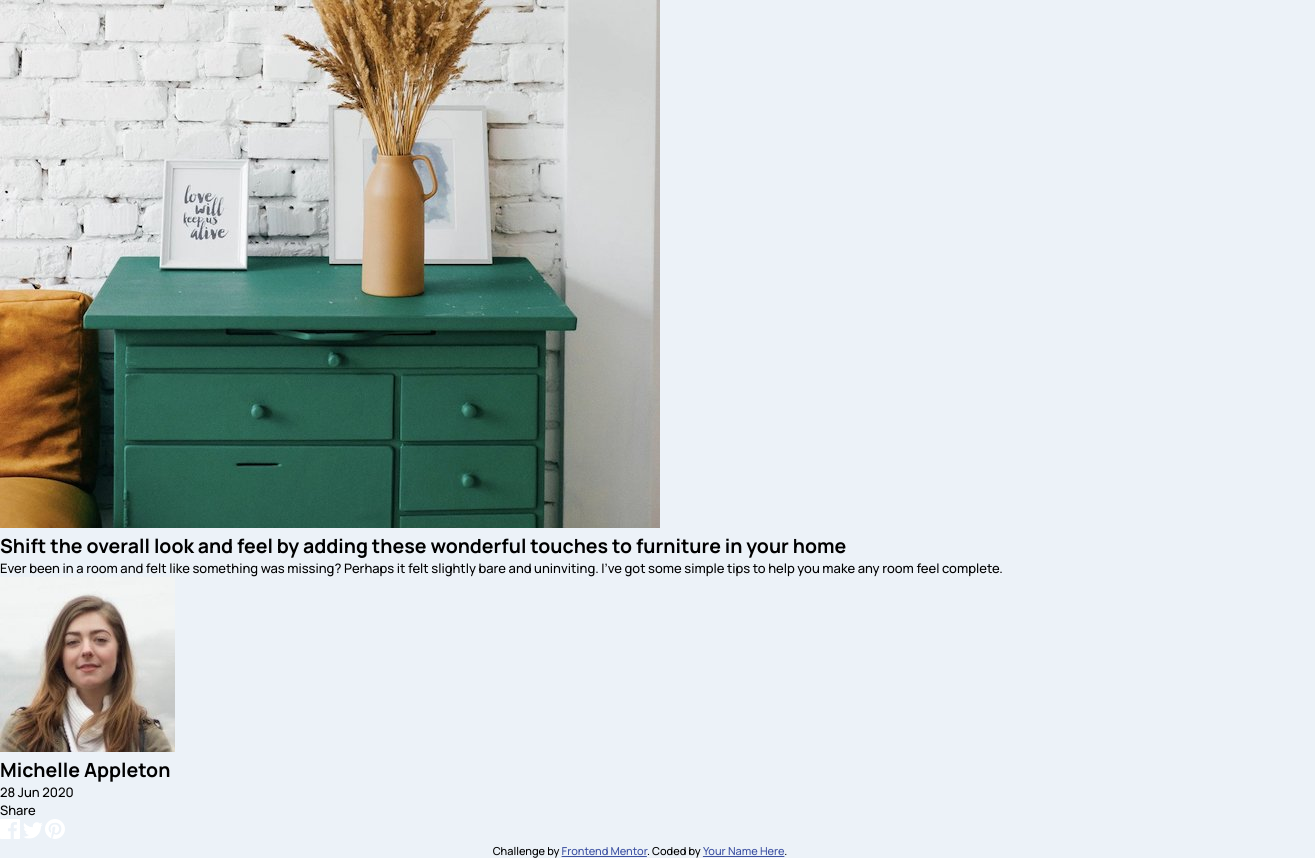
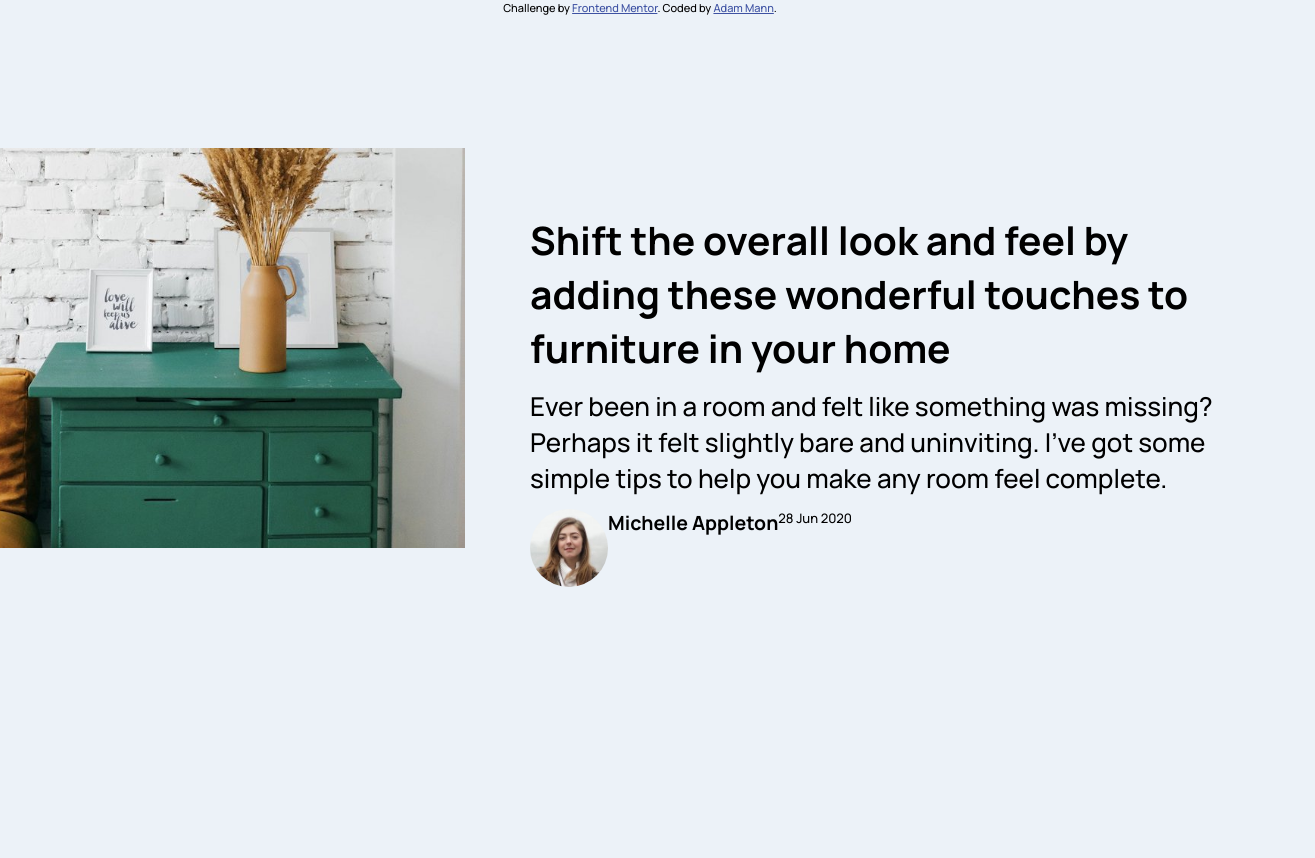
Before and after one commit to aemann2/article-preview-component-master, a plain HTML site: page index.html in a window 1280 px wide. Shown: the whole page, 1315 px wide, since content can reach past the window. After the commit the page ends 800 px from the top, so only its background shows below. Drawn offline with Linux system fonts and the light colour scheme.

Commit message:
styled card

```diff
--- a/css/style.scss
+++ b/css/style.scss
@@ -30,6 +30,52 @@ html {
 body {
   background-color: $main-bg;
   min-height: 100vh;
+  position: relative;
+}
+
+// Main styles //
+
+.card {
+  position: absolute;
+  top: 50%;
+  left: 50%;
+  transform: translate(-50%, -50%);
+  display: flex;
+  border-radius: 20px;
+  width: 1350px;
+}
+
+.photo {
+  &__img {
+    height: 400px;
+    border-radius: 20px 0px 0px 20px;
+  }
+}
+
+.text {
+  padding: 5rem;
+
+  &__header {
+    font-size: 3rem;
+    margin-bottom: 1rem;
+  }
+
+  &__body {
+    font-size: 2rem;
+    margin-bottom: 1rem;
+  }
+
+  &__footer {
+    display: flex;
+    &__img {
+      height: 6rem;
+      border-radius: 50%;
+    }
+  }
+
+  &__aside {
+    display: none;
+  }
 }
 
 .attribution {
@@ -40,3 +86,5 @@ body {
 .attribution a {
   color: hsl(228, 45%, 44%);
 }
+
+// Media queries //
--- a/index.html
+++ b/index.html
@@ -12,31 +12,31 @@
 </head>
 
 <body>
-  <main class="main">
-    <div class="main__photo">
-      <img class="main__photo__img" src="./images/drawers.jpg" alt="A dresser">
+  <main class="card">
+    <div class="photo">
+      <img class="photo__img" src="./images/drawers.jpg" alt="A dresser">
     </div>
-    <section class="main__text">
-      <h1 class="main__text__header">Shift the overall look and feel by adding these wonderful touches to furniture in
+    <section class="text">
+      <h1 class="text__header">Shift the overall look and feel by adding these wonderful touches to furniture in
         your home</h1>
-      <p class="main__text__body"> Ever been in a room and felt like something was missing? Perhaps it felt slightly
+      <p class="text__body"> Ever been in a room and felt like something was missing? Perhaps it felt slightly
         bare and uninviting. I’ve got some simple tips to help you make any room feel complete.</p>
-      <footer class="main__text__footer">
-        <img src="./images/avatar-michelle.jpg" alt="Michelle" class="main__text__footer__img">
-        <h2 class="main__text__footer__name">Michelle Appleton</h2>
-        <p class="main__text__footer__date">28 Jun 2020</p>
+      <footer class="text__footer">
+        <img src="./images/avatar-michelle.jpg" alt="Michelle" class="text__footer__img">
+        <h2 class="text__footer__name">Michelle Appleton</h2>
+        <p class="text__footer__date">28 Jun 2020</p>
       </footer>
-      <aside class="main__text__aside">
-        <p class="main__text__aside__share">Share</p>
-        <img src="./images/icon-facebook.svg" alt="Facebook icon" class="main__text__aside__fb">
-        <img src="./images/icon-twitter.svg" alt="Twitter icon" class="main__text__aside__twt">
-        <img src="./images/icon-pinterest.svg" alt="Pinterest icon" class="main__text__aside__pin">
+      <aside class="text__aside">
+        <p class="text__aside-share">Share</p>
+        <img src="./images/icon-facebook.svg" alt="Facebook icon" class="text__aside-fb">
+        <img src="./images/icon-twitter.svg" alt="Twitter icon" class="text__aside-twt">
+        <img src="./images/icon-pinterest.svg" alt="Pinterest icon" class="text__aside-pin">
       </aside>
     </section>
   </main>
   <footer class="attribution">
     Challenge by <a href="https://www.frontendmentor.io?ref=challenge" target="_blank">Frontend Mentor</a>.
-    Coded by <a href="#">Your Name Here</a>.
+    Coded by <a href="https://aemann2.github.io/portfolio/">Adam Mann</a>.
   </footer>
 </body>
 
```
Also changed, not shown: css/style.css, 1 other file.
